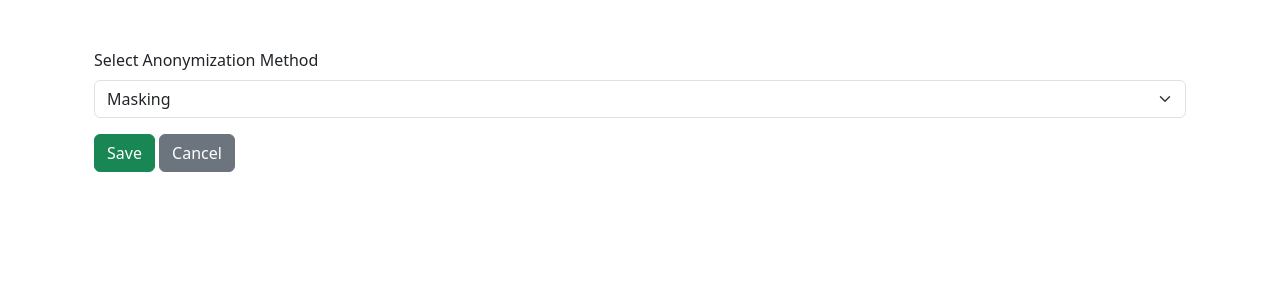
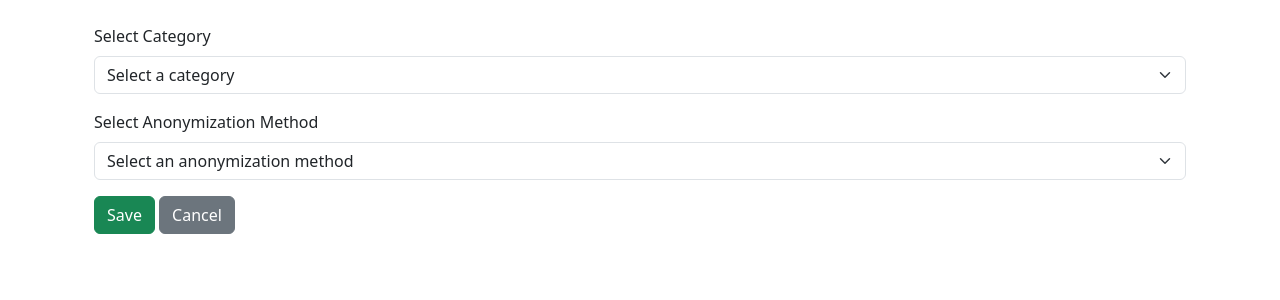
Before and after one commit to w757/anonymization_manager, a Flask app: template Proxy/templates/edit_anonymization.html in a window 1280 px wide. Shown: the part 56-356 px from the top of the page. Run offline with Flask 3, Linux system fonts and the light colour scheme; the template is opened without the code that fills it: values that come from a table or form of the project are taken from there, others are empty.

Commit message:
frontend chang - edit anonymization method

```diff
--- /dev/null
+++ b/API/requirements.txt
@@ -0,0 +1,4 @@
+flask
+flask_sqlalchemy
+flask_restful
+flask_swagger_ui
--- a/Proxy/app.py
+++ b/Proxy/app.py
@@ -1,10 +1,12 @@
 import os
 import uuid
-from flask import Flask, render_template, request, redirect, url_for, flash
+from flask import Flask, render_template, request, redirect, url_for, flash, jsonify
 from flask_sqlalchemy import SQLAlchemy
 from models import db, SwaggerAPI, Endpoint, Field, AnonymizationMethod, FieldAnonymization
 from forms import SwaggerForm, AnonymizationForm
 import json
+
+
 
 app = Flask(__name__)
 app.config['SQLALCHEMY_DATABASE_URI'] = 'sqlite:///database.db'
@@ -16,9 +18,18 @@ def init_db():
         if not os.path.exists("database.db"):
             db.create_all()
             if not AnonymizationMethod.query.first():
-                default_methods = ["Masking", "Encryption", "Tokenization", "None"]
-                for method in default_methods:
-                    db.session.add(AnonymizationMethod(name=method))
+                default_methods = [
+                    ("Masking", "anonimizacja"),
+                    ("Encryption", "anonimizacja"),
+                    ("Tokenization", "pseudoanonimizacja"),
+                    ("None", "anonimizacja")
+                ]
+                for method, category in default_methods:
+                    anonymization_method = AnonymizationMethod(
+                        name=method,
+                        category=category
+                    )
+                    db.session.add(anonymization_method)
                 db.session.commit()
 
 init_db()
@@ -114,31 +125,65 @@ def swagger_details(id):
         endpoints=endpoints
     )
 
+
+@app.route('/get_anonymization_methods', methods=['POST'])
+def get_anonymization_methods():
+    data = request.get_json()
+    methods = AnonymizationMethod.query.filter_by(category=data['category']).all()
+    return jsonify([{'id': m.id, 'name': m.name} for m in methods])
+
 @app.route("/edit_anonymization/<int:field_id>", methods=["GET", "POST"])
 def edit_anonymization(field_id):
     field = Field.query.get_or_404(field_id)
-    form = AnonymizationForm(obj=field)
+    form = AnonymizationForm()
 
-    if form.validate_on_submit():
-        if field.anonymization:
-            field.anonymization.anonymization_method_id = form.anonymization_method.data
-        else:
-            field_anonymization = FieldAnonymization(
-                field_id=field.id,
-                anonymization_method_id=form.anonymization_method.data
-            )
-            db.session.add(field_anonymization)
+    # Dla żądania GET - wczytaj istniejące wartości
+    if request.method == 'GET':
+        if field.anonymization and field.anonymization.anonymization_method:
+            form.category.data = field.anonymization.anonymization_method.category
+            # Nie ustawiamy metody tutaj, bo zostanie załadowana przez JavaScript
 
-        db.session.commit()
-        flash("Anonymization method updated successfully!", "success")
-        return redirect(url_for(
-            "swagger_details",
-            id=field.endpoint.swagger_id,
-            _anchor=f"endpoint-{field.endpoint.id}"
-        ))
+    # Dla żądania POST - zapisz zmiany
+    if request.method == 'POST':
+        # Pobierz ID metody z formularza
+        method_id = request.form.get('anonymization_method')
 
-    return render_template("edit_anonymization.html", form=form, field=field)
+        if not method_id:
+            flash("Please select an anonymization method", "danger")
+            return redirect(url_for('edit_anonymization', field_id=field.id))
 
+        # Sprawdź czy metoda istnieje
+        method = AnonymizationMethod.query.get(method_id)
+        if not method:
+            flash("Invalid method selected", "danger")
+            return redirect(url_for('edit_anonymization', field_id=field.id))
+
+        # Upewnij się, że istnieje rekord FieldAnonymization
+        if not field.anonymization:
+            field.anonymization = FieldAnonymization(field_id=field.id)
+            db.session.add(field.anonymization)
+
+        # Aktualizuj metodę
+        field.anonymization.anonymization_method_id = method.id
+
+        try:
+            db.session.commit()
+            flash("Anonymization method updated successfully!", "success")
+            return redirect(url_for(
+                "swagger_details",
+                id=field.endpoint.swagger_id,
+                _anchor=f"endpoint-{field.endpoint.id}"
+            ))
+        except Exception as e:
+            db.session.rollback()
+            flash(f"Error saving changes: {str(e)}", "danger")
+
+    return render_template(
+        "edit_anonymization.html",
+        form=form,
+        field=field,
+        current_method=field.anonymization.anonymization_method if field.anonymization else None
+    )
 
 @app.route("/delete_swagger/<int:id>", methods=["POST"])
 def delete_swagger(id):
--- a/Proxy/forms.py
+++ b/Proxy/forms.py
@@ -41,10 +41,24 @@ class SwaggerForm(FlaskForm):
 
 class AnonymizationForm(FlaskForm):
     """Form to select an anonymization method for a specific field."""
-    anonymization_method = SelectField("Anonymization Method", coerce=int, validators=[DataRequired()])
+    category = SelectField(
+        "Category",
+        choices=[],  # Początkowo puste, będzie wypełniane dynamicznie
+        validators=[DataRequired()]
+    )
+
+    anonymization_method = SelectField(
+        "Anonymization Method",
+        choices=[],  # Początkowo puste
+        validators=[DataRequired()]
+    )
+
     submit = SubmitField("Save")
 
     def __init__(self, *args, **kwargs):
         super().__init__(*args, **kwargs)
-        with db.session.no_autoflush:
-            self.anonymization_method.choices = [(m.id, m.name) for m in AnonymizationMethod.query.all()]
+        # Wypełnij kategorie
+        self.category.choices = [
+            ("anonimizacja", "Anonimizacja"),
+            ("pseudoanonimizacja", "Pseudoanonimizacja")
+        ]
--- a/Proxy/models.py
+++ b/Proxy/models.py
@@ -30,6 +30,7 @@ class AnonymizationMethod(db.Model):
     id = db.Column(db.Integer, primary_key=True)
     name = db.Column(db.String(255), nullable=False)
     description = db.Column(db.Text, nullable=True)
+    category = db.Column(db.String(50), nullable=False)
 
 class FieldAnonymization(db.Model):
     id = db.Column(db.Integer, primary_key=True)
--- a/Proxy/templates/edit_anonymization.html
+++ b/Proxy/templates/edit_anonymization.html
@@ -2,15 +2,29 @@
 
 {% block content %}
 <div class="container">
-    <div class="d-flex justify-content-between align-items-center mb-4">
-    </div>
-
-    <form method="POST">
+    <form method="POST" id="anonymization-form">
         {{ form.hidden_tag() }}
 
         <div class="mb-3">
+            <label class="form-label">Select Category</label>
+            <select class="form-select" id="category" name="category" onchange="updateAnonymizationMethods()" required>
+                <option value="" disabled {% if not form.category.data %}selected{% endif %}>Select a category</option>
+                {% for value, label in form.category.choices %}
+                    <option value="{{ value }}" {% if form.category.data == value %}selected{% endif %}>
+                        {{ label }}
+                    </option>
+                {% endfor %}
+            </select>
+        </div>
+
+        <div class="mb-3">
             <label class="form-label">Select Anonymization Method</label>
-            {{ form.anonymization_method(class="form-select") }}
+            <select class="form-select" id="anonymization_method" name="anonymization_method" required>
+                <option value="" disabled selected>Select an anonymization method</option>
+                {% if current_method %}
+                    <option value="{{ current_method.id }}" selected>{{ current_method.name }}</option>
+                {% endif %}
+            </select>
         </div>
 
         <button type="submit" class="btn btn-success">Save</button>
@@ -18,4 +32,57 @@
            class="btn btn-secondary">Cancel</a>
     </form>
 </div>
+
+<script>
+// Funkcja do aktualizacji metod anonimizacji
+function updateAnonymizationMethods() {
+    const category = document.getElementById('category').value;
+    const methodSelect = document.getElementById('anonymization_method');
+
+    if (!category) {
+        methodSelect.innerHTML = '<option value="" disabled selected>Select an anonymization method</option>';
+        return;
+    }
+
+    fetch('/get_anonymization_methods', {
+        method: 'POST',
+        headers: {
+            'Content-Type': 'application/json',
+        },
+        body: JSON.stringify({ category: category })
+    })
+    .then(response => response.json())
+    .then(data => {
+        methodSelect.innerHTML = '<option value="" disabled selected>Select an anonymization method</option>';
+        data.forEach(method => {
+            const option = new Option(method.name, method.id);
+            methodSelect.add(option);
+        });
+
+        // Ustaw wcześniej wybraną metodę jeśli istnieje
+        const currentMethodId = '{{ current_method.id if current_method else "" }}';
+        if (currentMethodId) {
+            methodSelect.value = currentMethodId;
+        }
+    })
+    .catch(error => console.error('Error:', error));
+}
+
+// Inicjalizacja przy ładowaniu strony
+document.addEventListener('DOMContentLoaded', function() {
+    const categorySelect = document.getElementById('category');
+    if (categorySelect.value) {
+        updateAnonymizationMethods();
+    }
+
+    // Walidacja formularza
+    document.getElementById('anonymization-form').addEventListener('submit', function(e) {
+        const methodSelect = document.getElementById('anonymization_method');
+        if (!methodSelect.value) {
+            e.preventDefault();
+            alert('Please select an anonymization method');
+        }
+    });
+});
+</script>
 {% endblock %}
```
Also changed, not shown: 2 other files.
